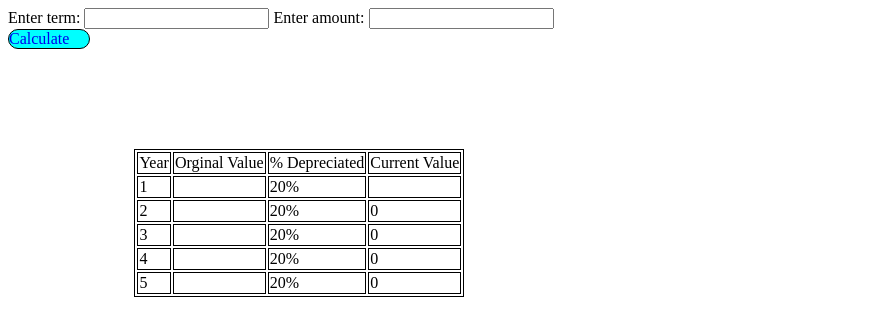
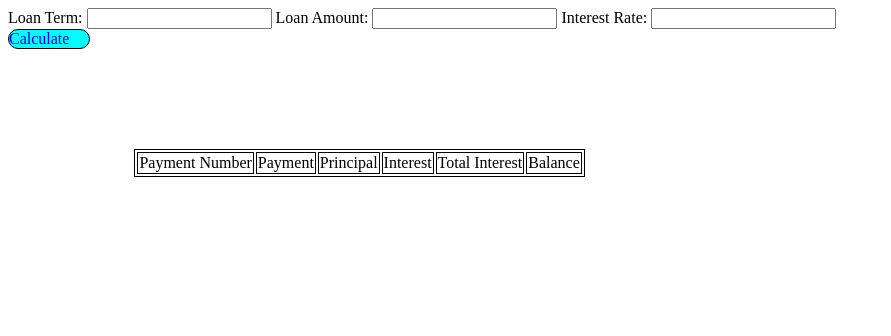
Before and after one commit to curwen-arthurs/Loan-Shop-App, a plain HTML site: page index.html in a window 1280 px wide. Both pictures are taken after a click on the link "Calculate". Shown: the whole page, without its empty margins (0-891 px from the left). Drawn offline with Linux system fonts and the light colour scheme.

Commit message:
Completed raw version of amortization schedule
Includes additional HTML input fields for calculation of loan amortization schedule. Finished the javascript to render the table.

```diff
--- a/index.html
+++ b/index.html
@@ -10,11 +10,15 @@
 <body>
     <div class="user-input">
         <form>
-            <label for="term">Enter term:</label>
-            <input type="number" name="term" required>
+            <label for="term">Loan Term:</label>
+            <input class="term" type="number" name="term" required>
 
-            <label for="value">Enter amount:</label>
-            <input class="value" type="number" name="value" required>
+            <label for="amount">Loan Amount:</label>
+            <input class="amount" type="number" name="amount" required>
+
+            <label for="rate">Interest Rate:</label>
+            <input class="rate" type="number" name="rate" required>
+
             <div class="btn"><a class="btn-link" href="#">Calculate</a></div>
         </form>
     </div>
@@ -22,10 +26,12 @@
         <table>
             <thead>
                 <tr>
-                    <td>Year</td>
-                    <td>Orginal Value</td>
-                    <td>% Depreciated</td>
-                    <td>Current Value</td>
+                    <td>Payment Number</td>
+                    <td>Payment</td>
+                    <td>Principal</td>
+                    <td>Interest</td>
+                    <td>Total Interest</td>
+                    <td>Balance</td>
                 </tr>
             </thead>
             <tbody class="data-output">
--- a/main.js
+++ b/main.js
@@ -4,33 +4,60 @@
 document.querySelector(".btn-link").addEventListener("click", displayTable);
 
 function displayTable(){
-    let originalValue = document.querySelector(".value").value;
-    let currentValue = originalValue;
+    let loanAmount = document.querySelector(".amount").value;
+    let term = document.querySelector(".term").value * 12;
+    let interestRate = document.querySelector(".rate").value / 100;
+    let monthlyInterestRate = interestRate / 12;
+
+    let paymentAmount = (loanAmount * monthlyInterestRate) / (1 - Math.pow((1 + monthlyInterestRate), (-1 * term)));
+
+    let principal = 0;
+    let monthlyInterest = 0;
+    let totalInterest = 0;
+    let balance = loanAmount;
+
     let placeholder = document.querySelector(".data-output");
     let out = "";
 
-    for (i = 0; i < 5; i++) {
+    for (i = 0; i < term; i++) {
         if (i == 0) {
+            principal = paymentAmount - (loanAmount * monthlyInterestRate);
+            monthlyInterest = loanAmount * monthlyInterestRate;
+            totalInterest += monthlyInterest;
+            balance = balance - principal;
+
             out += `
             <tr>
                 <td>${i + 1}</td>
-                <td>${originalValue}</td>
-                <td>20%</td>
-                <td>${currentValue}</td>
+                <td>${paymentAmount.toFixed(2)}</td>
+                <td>${principal.toFixed(2)}</td>
+                <td>${monthlyInterest.toFixed(2)}</td>
+                <td>${totalInterest.toFixed(2)}</td>
+                <td>${balance.toFixed(2)}</td>
             </tr>
             `;
         }
         else {
+            principal = paymentAmount - (balance * monthlyInterestRate);
+            monthlyInterest = balance * monthlyInterestRate;
+            totalInterest += monthlyInterest;
+            balance = balance - principal;
+
+            if (i == term - 1) {
+                balance = Math.abs(balance);
+            }
+
             out += `
             <tr>
-                <td>${i + 1}</td>
-                <td>${originalValue}</td>
-                <td>20%</td>
-                <td>${currentValue -= currentValue * 0.2}</td>
+            <td>${i + 1}</td>
+            <td>${paymentAmount.toFixed(2)}</td>
+            <td>${principal.toFixed(2)}</td>
+            <td>${monthlyInterest.toFixed(2)}</td>
+            <td>${totalInterest.toFixed(2)}</td>
+            <td>${balance.toFixed(2)}</td>
             </tr>
             `;
         }
-
+    }
         placeholder.innerHTML = out;
-    }
 }
```
